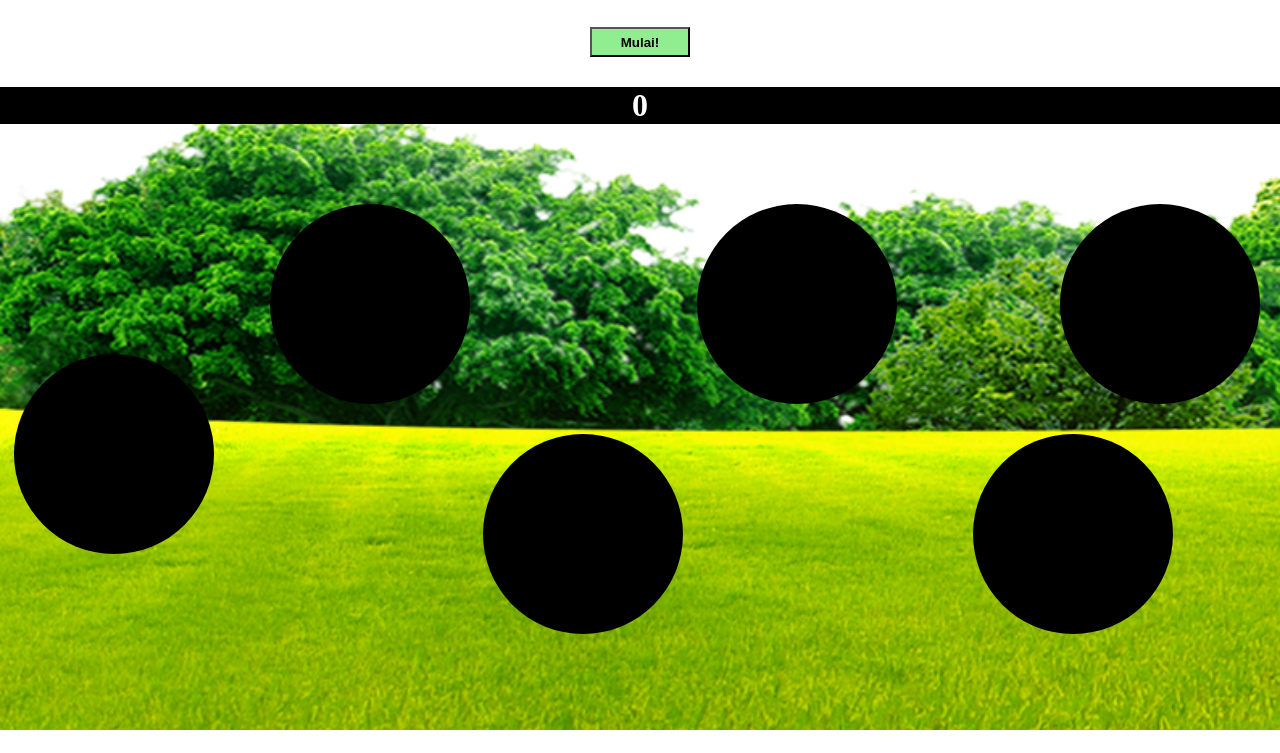
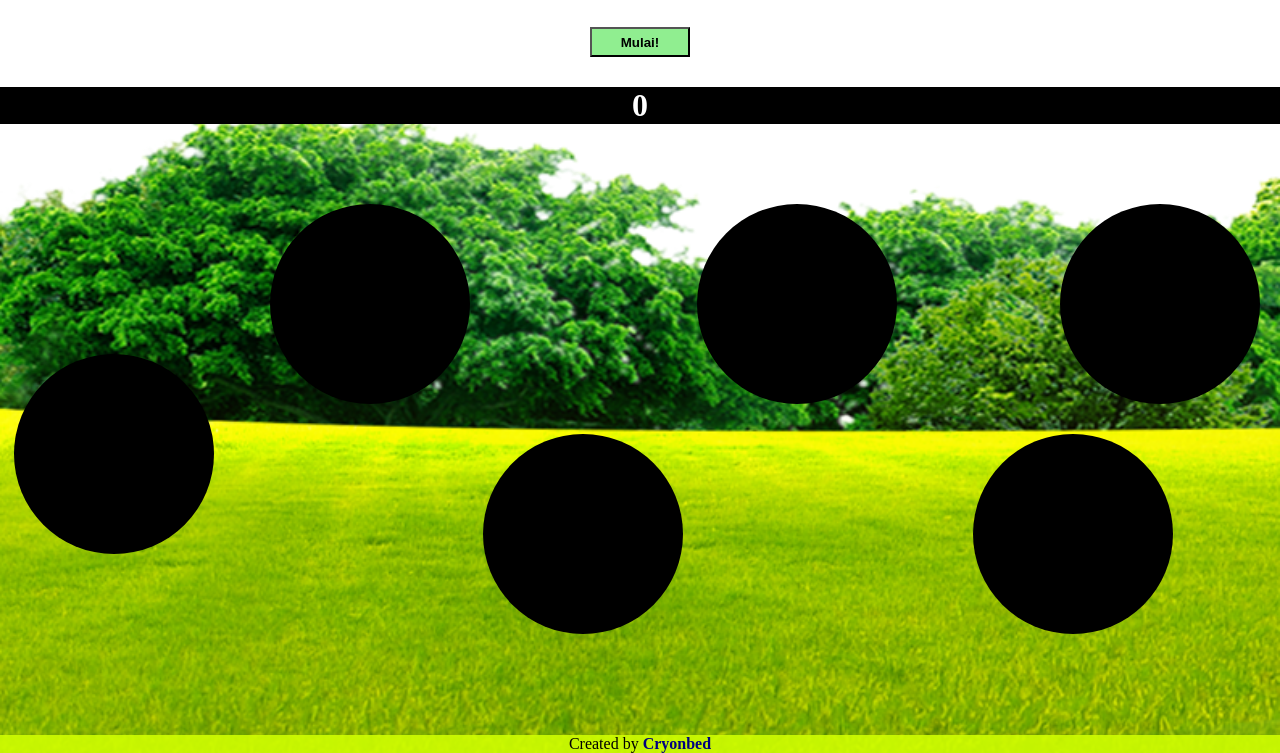
Before and after one commit to cryonbed/Basmi-Tikus, a plain HTML site: page index.html in a window 1280 px wide. Shown: the part 70-823 px from the top of the page. Before the commit the page ends 800 px from the top, so only its background shows below. Drawn offline with Linux system fonts and the light colour scheme.

Commit message:
menambah footer

```diff
--- a/index.html
+++ b/index.html
@@ -32,6 +32,7 @@
       </div>
       </div>
     </div>
+    <footer>Created by <a href="https://www.instagram.com/cryonbed/" target="blank">Cryonbed</a></footer>
     <script src="script.js"></script>
   </body>
 </html>
--- a/style.css
+++ b/style.css
@@ -56,6 +56,17 @@ h1 {
   display: flex;
   cursor: url(img/cursor.png), auto;
   justify-content: space-around;
+}
+
+footer {
+  background-color: rgba(209, 255, 2, 0.884);
+  margin-top: 10px;
+}
+
+a {
+  text-decoration: none;
+  color: navy;
+  font-weight: bold;
 }
 
 @media (min-width: 1024px) {
@@ -121,6 +132,11 @@ h1 {
   .lubang.muncul .tikus {
     top: 0px;
   }
+
+  footer {
+    background-color: rgba(209, 255, 2, 0.884);
+    margin-top: 381px;
+  }
 }
 
 @media (max-width: 1023px) {
```
